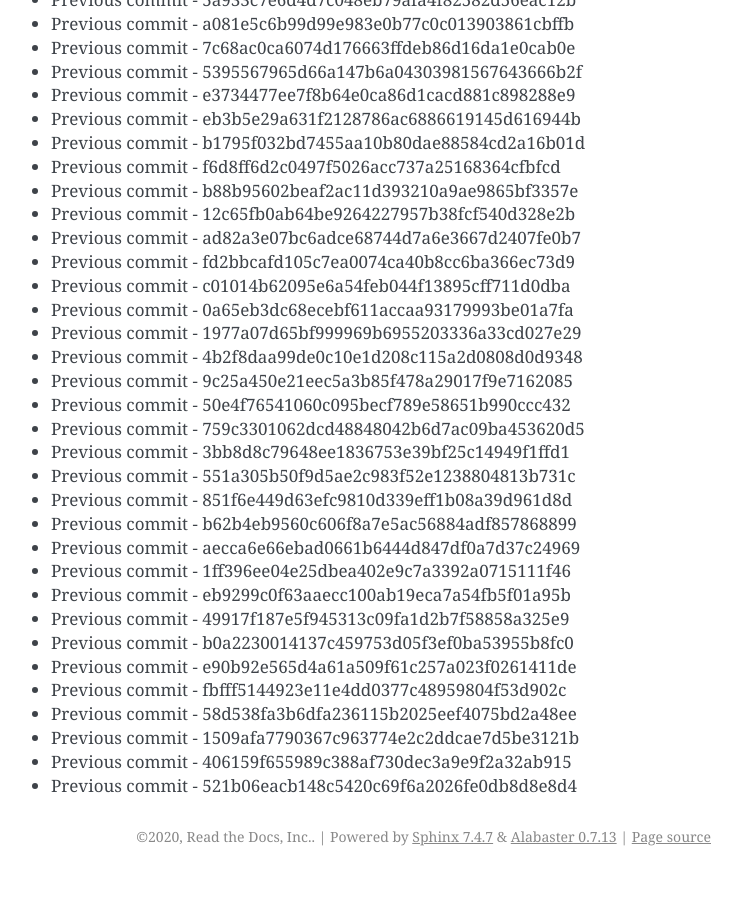
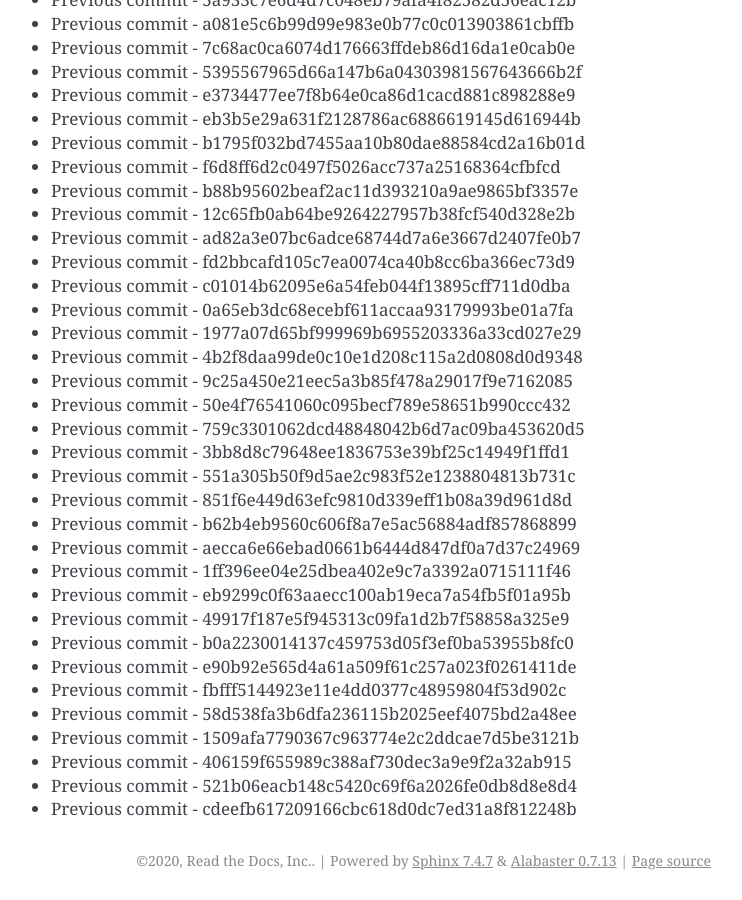
Before and after one commit to readthedocs/rtd-git-stresstest, a Sphinx documentation site: the page built from docs/updates.rst, in a window 1280 px wide and 900 px high, scrolled down 10650 px. Shown: the whole window, without its empty margins (399-1141 px from the left). Built offline with Sphinx 7.4.7, drawn with Linux system fonts in a browser that asks for light colours; before the commit the page ends 11526 px from its top, so only the background shows below that.

Commit message:
Generating commit from previous: cdeefb617209166cbc618d0dc7ed31a8f812248b

```diff
--- a/docs/updates.rst
+++ b/docs/updates.rst
@@ -479,3 +479,4 @@ It can be tested for any performance characteristics.
 * Previous commit - 1509afa7790367c963774e2c2ddcae7d5be3121b
 * Previous commit - 406159f655989c388af730dec3a9e9f2a32ab915
 * Previous commit - 521b06eacb148c5420c69f6a2026fe0db8d8e8d4
+* Previous commit - cdeefb617209166cbc618d0dc7ed31a8f812248b
```
